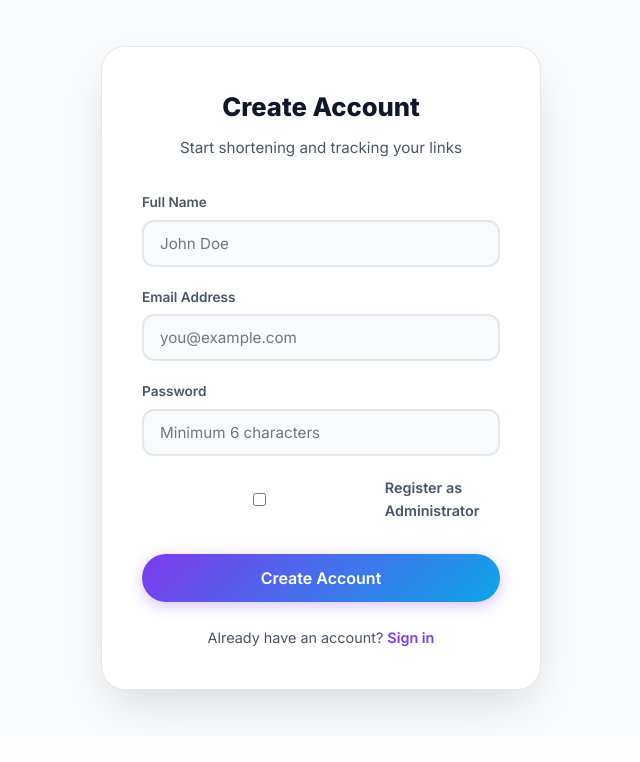
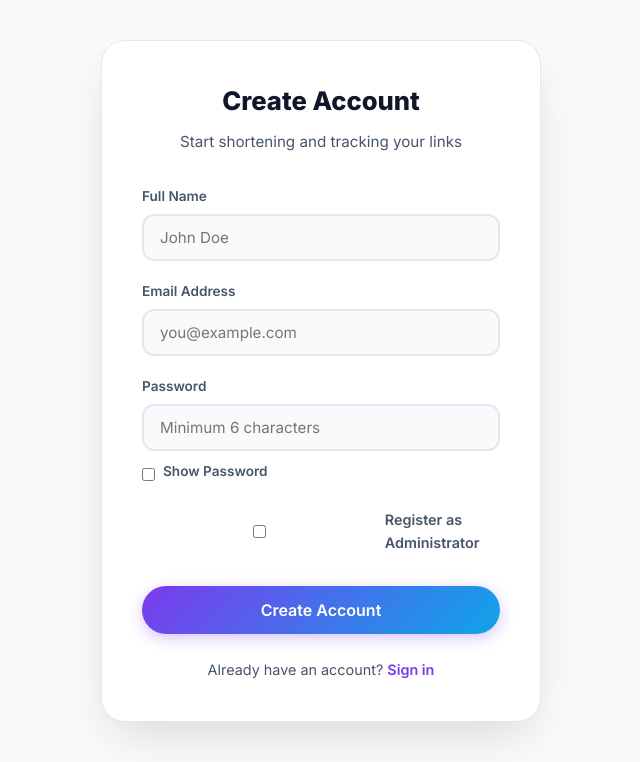
Before and after one commit to Rutuja-chipade/URL, a Python web app: template templates/register.html in a window 1280 px wide. Shown: the part 65-827 px from the top of the page, without its empty margins (319-959 px from the left). Before the commit the page ends 785 px from the top, so only its background shows below. Run offline with Jinja, Linux system fonts and the light colour scheme; the template is opened without the code that fills it, so the values that code supplies are empty.

Commit message:
fix: improve DB error messages and add Show Password feature

```diff
--- a/static/js/app.js
+++ b/static/js/app.js
@@ -39,6 +39,13 @@ function toggleTheme() {
 function updateThemeIcon(theme) {
     const btn = document.getElementById('themeToggle');
     if (btn) btn.textContent = theme === 'dark' ? '☀️' : '🌙';
+}
+
+function togglePasswordVisibility(id) {
+    const el = document.getElementById(id);
+    if (el) {
+        el.type = el.type === 'password' ? 'text' : 'password';
+    }
 }
 
 // ═══════════════════════════════
--- a/templates/admin_login.html
+++ b/templates/admin_login.html
@@ -37,6 +37,10 @@
                 <div class="form-group">
                     <label for="loginPassword">Password</label>
                     <input type="password" id="loginPassword" placeholder="Enter admin password" required minlength="6">
+                    <div style="margin-top: 10px; display: flex; align-items: center; gap: 8px;">
+                        <input type="checkbox" id="showAdminPassword" onclick="togglePasswordVisibility('loginPassword')" style="width: auto; cursor: pointer;">
+                        <label for="showAdminPassword" style="font-size: 0.85rem; cursor: pointer; color: var(--text-secondary);">Show Password</label>
+                    </div>
                 </div>
                 <button type="submit" class="btn btn-primary" style="background:var(--danger);">
                     <span class="btn-text">Access Portal</span>
--- a/templates/login.html
+++ b/templates/login.html
@@ -40,6 +40,10 @@
                         <a href="/forgot-password" style="font-size:0.85rem; color:var(--primary);">Forgot Password?</a>
                     </div>
                     <input type="password" id="loginPassword" placeholder="Enter your password" required minlength="6" style="margin-top:8px;">
+                    <div style="margin-top: 10px; display: flex; align-items: center; gap: 8px;">
+                        <input type="checkbox" id="showPassword" onclick="togglePasswordVisibility('loginPassword')" style="width: auto; cursor: pointer;">
+                        <label for="showPassword" style="font-size: 0.85rem; cursor: pointer; color: var(--text-secondary);">Show Password</label>
+                    </div>
                 </div>
                 <button type="submit" class="btn btn-primary">
                     <span class="btn-text">Sign In</span>
--- a/templates/register.html
+++ b/templates/register.html
@@ -41,6 +41,10 @@
                 <div class="form-group">
                     <label for="regPassword">Password</label>
                     <input type="password" id="regPassword" placeholder="Minimum 6 characters" required minlength="6">
+                    <div style="margin-top: 10px; display: flex; align-items: center; gap: 8px;">
+                        <input type="checkbox" id="showRegPassword" onclick="togglePasswordVisibility('regPassword')" style="width: auto; cursor: pointer;">
+                        <label for="showRegPassword" style="font-size: 0.85rem; cursor: pointer; color: var(--text-secondary);">Show Password</label>
+                    </div>
                 </div>
 
                 <div class="form-group" style="margin-top: 10px;">
```
Also changed, not shown: app/database.py (+7 -1 lines).
